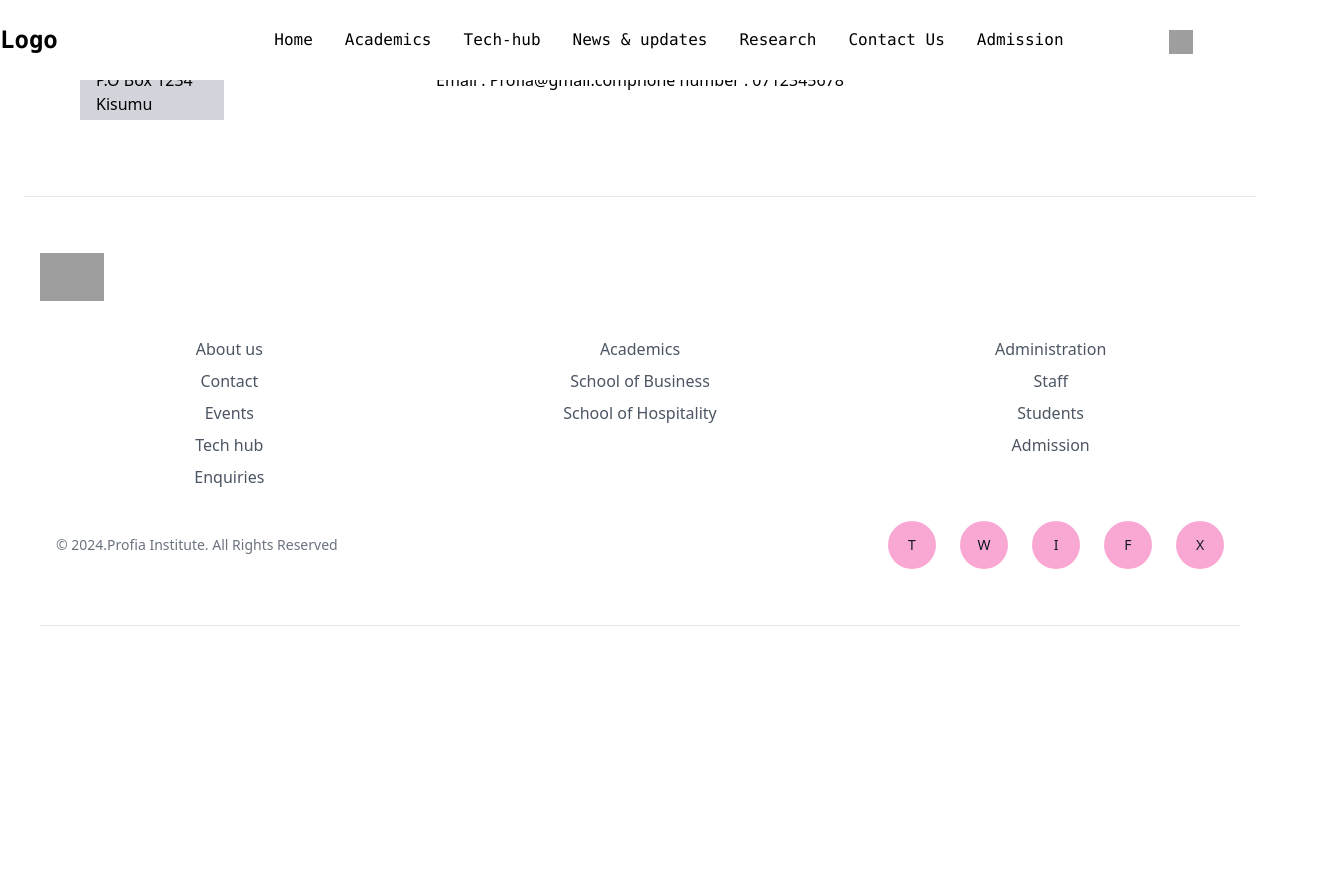
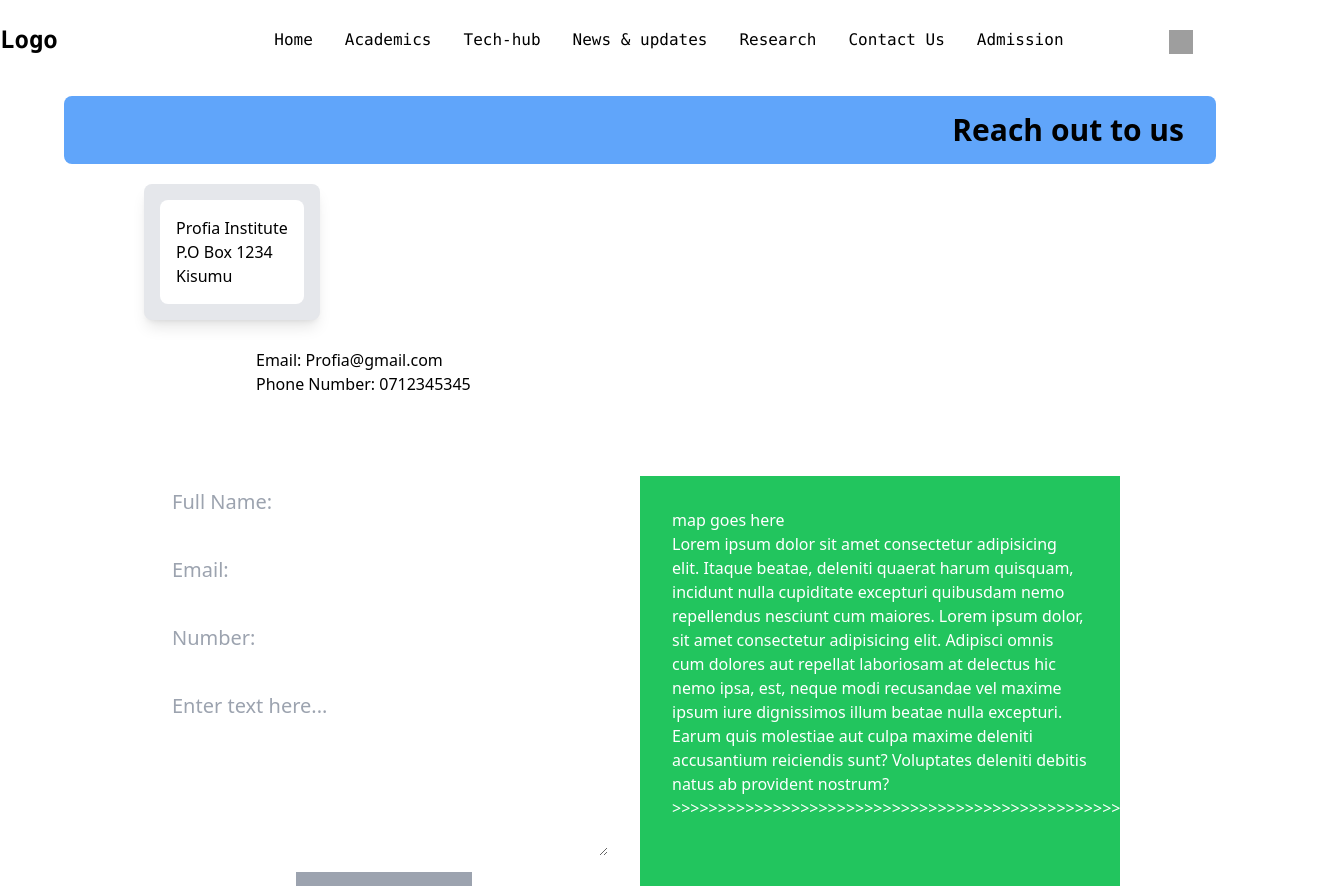
Before and after one commit to ProfiaInstitute/profia-institute, a Vue app in the folder app/: page /contact in a window 1280 px wide. Shown: the top 886 px of the page, 1322 px wide, since content can reach past the window. Before the commit the page ends 816 px from the top, so only its background shows below. Built offline with nearby package versions, Linux system fonts and the light colour scheme; grey boxes are pictures that could not be loaded.

Commit message:
contact page

```diff
--- a/app/src/components/Contact.vue
+++ b/app/src/components/Contact.vue
@@ -1,18 +1,74 @@
 <template>
-  <div>
-    <div class="flex w-full justify-center mt-4 z-0 relative">
-      <div class="flex w-10/12 justify-end pr-4 bg-sky-800">
-        <p class="text-lg p-3">React out to us</p>
-      </div>
-      <div class="ml-8 absolute left-12 top-7 bg-gray-300 px-4 pb-1">
-        <p class="">Profia Institute</p>
-        <p>P.O Box 1234</p>
-        <p>Kisumu</p>
+  <section class="py-10 lg:py-20 max-w-full mx-auto px-4 sm:px-8 mx-20">
+    <div
+      class="w-full flex justify-end px-8 mx-auto bg-blue-400 text-black text-center text-3xl font-semibold rounded-lg py-4 mb-10"
+    >
+      Reach out to us
+    </div>
+    <div class="flex justify-start ml-20 -mt-5 items-center -ml-11 -mt-16">
+      <div class="bg-gray-200 p-4 rounded-lg shadow-lg">
+        <div class="bg-white p-4 rounded-lg">
+          <p>Profia Institute</p>
+          <p>P.O Box 1234</p>
+          <p>Kisumu</p>
+        </div>
       </div>
     </div>
-    <div class="w-full flex align-ce justify-center">
-      <p>Email : Profia@gmail.com</p>
-      <p>phone number : 0712345678</p>
+    <div
+      class="flex flex-col items-center sm:items-start pl-4 sm:pl-48 justify-center mt-7 text-center sm:text-left"
+    >
+      <p>Email: Profia@gmail.com</p>
+      <p>Phone Number: 0712345345</p>
     </div>
-  </div>
+
+    <div class="mx-24 mt-20 gap-8 flex">
+      <form
+        class="flex flex-col gap-4 w-full sm:w-4/5 md:w-5/6 lg:w-3/6 mx-auto"
+      >
+        <input
+          class="text-lg sm:text-xl p-2 sm:p-3"
+          type="text"
+          placeholder="Full Name:"
+        />
+        <input
+          class="text-lg sm:text-xl p-2 sm:p-3"
+          type="text"
+          placeholder="Email:"
+        />
+        <input
+          class="text-lg sm:text-xl p-2 sm:p-3"
+          type="number"
+          placeholder="Number:"
+        />
+        <textarea
+          class="text-lg sm:text-xl p-2 sm:p-3 h-32 sm:h-44"
+          name="comment"
+          placeholder="Enter text here..."
+        ></textarea>
+        <button
+          class="text-xs sm:text-sm p-2 sm:p-3 bg-gray-400 w-32 sm:w-44 mx-auto"
+        >
+          Send message
+        </button>
+      </form>
+
+      <div
+        class="min-h-56 w-full lg:w-6/12 bg-green-500 flex text-white justify-center items-center p-4 lg:p-8 hidden md:block lg:block"
+      >
+        map goes here <br />
+        Lorem ipsum dolor sit amet consectetur adipisicing elit. Itaque beatae,
+        deleniti quaerat harum quisquam, incidunt nulla cupiditate excepturi
+        quibusdam nemo repellendus nesciunt cum maiores. Lorem ipsum dolor, sit
+        amet consectetur adipisicing elit. Adipisci omnis cum dolores aut
+        repellat laboriosam at delectus hic nemo ipsa, est, neque modi
+        recusandae vel maxime ipsum iure dignissimos illum beatae nulla
+        excepturi. Earum quis molestiae aut culpa maxime deleniti accusantium
+        reiciendis sunt? Voluptates deleniti debitis natus ab provident nostrum?
+        <br />
+        >>>>>>>>>>>>>>>>>>>>>>>>>>>>>>>>>>>>>>>>>>>>>>>>>>>>>>>>>>>>>>>>>>>>>>>
+      </div>
+    </div>
+  </section>
 </template>
+
+<script setup></script>
--- a/app/src/views/AboutusView.vue
+++ b/app/src/views/AboutusView.vue
@@ -1,14 +1,11 @@
 <template>
-    <div>
-<Academicachievements.vue/>
-    </div>
+  <div>
+    <!-- <Academicachievements /> -->
+  </div>
 </template>
 
 <script setup>
-import Academicachievements from "../components/Academicachievements.vue";
-
+// import Academicachievements from "../components/Academicachievements.vue";
 </script>
 
-<style lang="scss" scoped>
-
-</style>
+<style lang="scss" scoped></style>
--- a/app/src/views/Contact.vue
+++ b/app/src/views/Contact.vue
@@ -1,5 +1,5 @@
 <template>
-  <div>
+  <div class="px-4 sm:px-8">
     <Contact />
   </div>
 </template>
```
